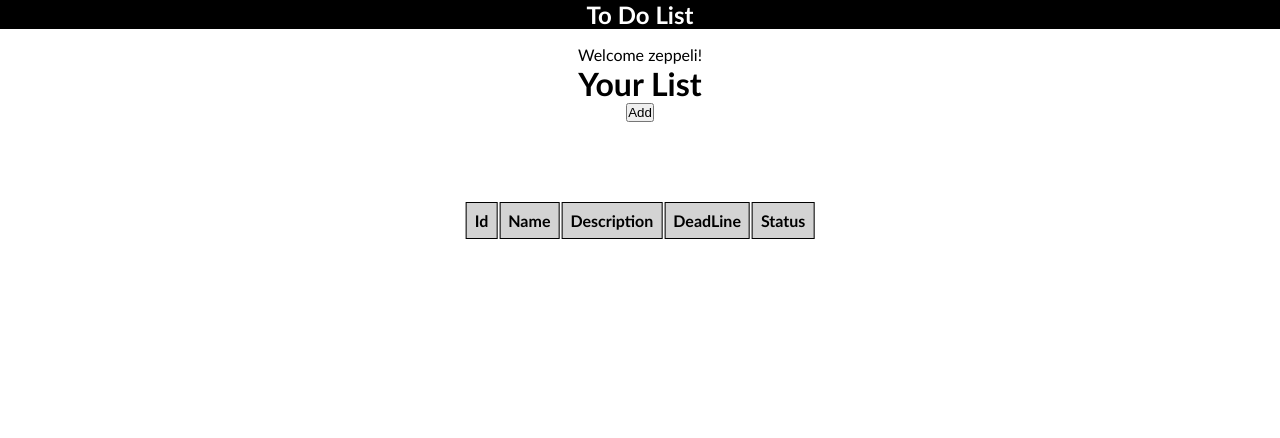
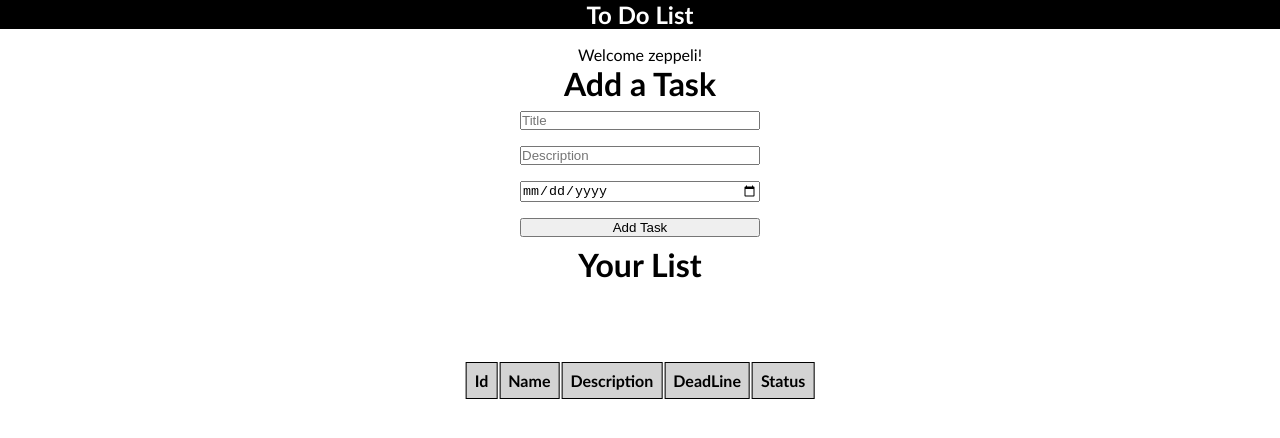
Before and after one commit to willotavio/toDoList-Web, a website: page public/index.html in a window 1280 px wide. Drawn offline with Linux system fonts and the light colour scheme.

Commit message:
Add create task form

```diff
--- a/public/css/style.css
+++ b/public/css/style.css
@@ -24,6 +24,16 @@ table{
     top: 25%;
     position: absolute;
     transform: translateX(-50%);
+    margin: 10rem 0;
+}
+
+.formAddTask{
+    display: flex;
+    flex-direction: column;
+}
+.formAddTask *{
+    margin: 0.5rem auto;
+    width: 15rem;
 }
 
 .tableDefault thead th,
--- a/public/index.html
+++ b/public/index.html
@@ -18,6 +18,14 @@
 
         <p id="welcomeText">Welcome</p>
 
+        <h1>Add a Task</h1>
+        <div class="formAddTask">
+            <input type="text" id="taskTitle" placeholder="Title">
+            <input type="text" id="taskDescription" placeholder="Description">
+            <input type="date" id="taskDeadline" placeholder="DeadLine">
+            <button id="addTaskButton">Add Task</button>
+        </div>
+
         <h1>Your List</h1>
         <table class="tableDefault">
             <thead>
@@ -32,8 +40,6 @@
             </tbody>
         </table>
 
-        <button id="addTask">Add</button>
-
     </main>
 
 </body>
--- a/public/js/script.js
+++ b/public/js/script.js
@@ -17,8 +17,11 @@ console.log(userList);
 const welcomeText = document.getElementById("welcomeText");
 welcomeText.innerHTML += " " + userList[0].getUserName() + "!";
 
-const addTask = document.getElementById("addTask")
-addTask.addEventListener("click", () => {
-    user1.addTask("howtobasic", "maratonar howtobasic desde o inicio", "02/04/2003")
+const addTaskButton = document.getElementById("addTaskButton")
+addTaskButton.addEventListener("click", () => {
+    let taskTitle = document.getElementById("taskTitle").value;
+    let taskDescription = document.getElementById("taskDescription").value;
+    let taskDeadline = document.getElementById("taskDeadline").value;
+    user1.addTask(taskTitle, taskDescription, taskDeadline)
     user1.printTasks();
 })
```
